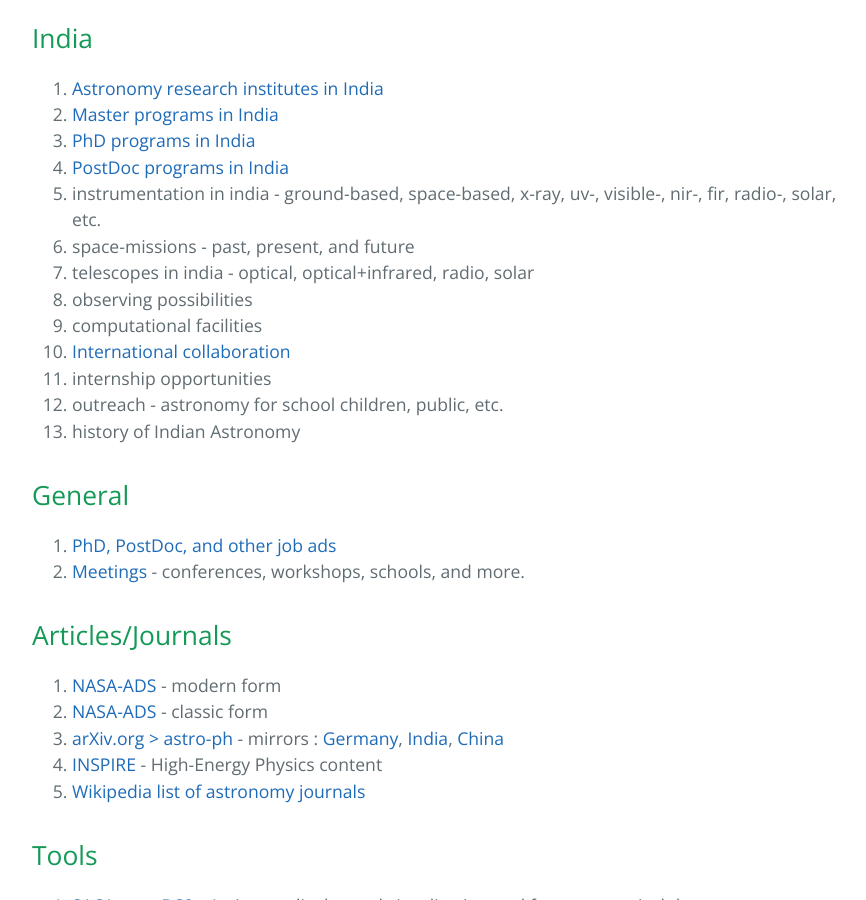
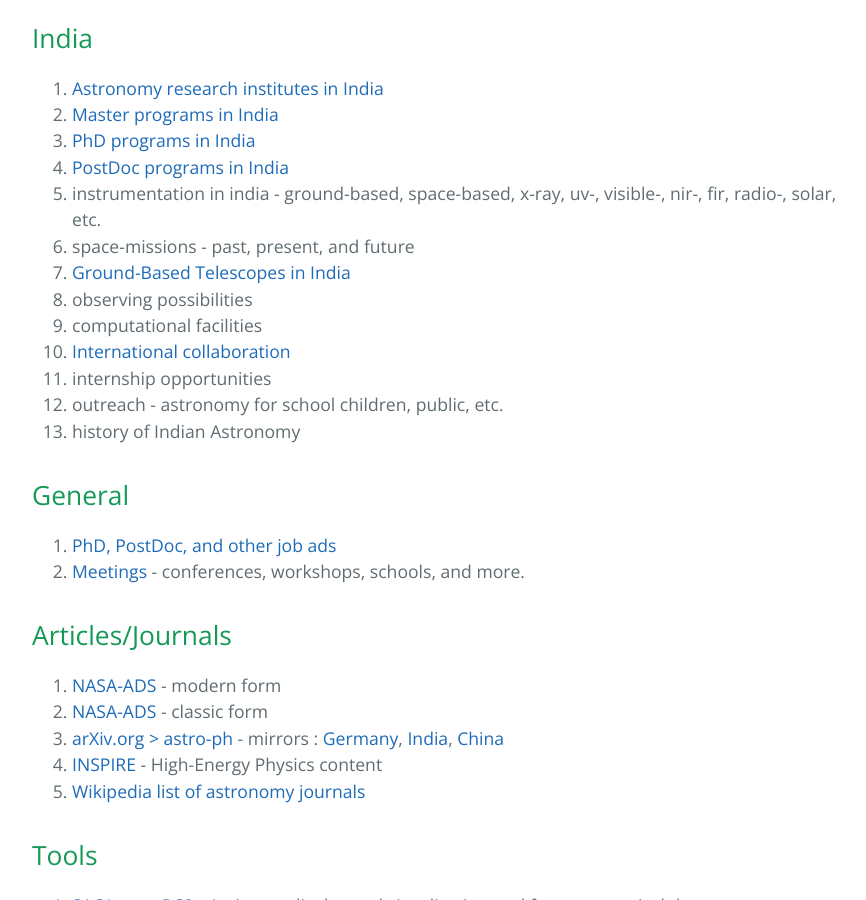
Before and after one commit to kalyanradhakrishnan/Astronomy-In-India, a Jekyll site: the page built from index.md, in a window 1280 px wide and 900 px high, scrolled down 608 px. Shown: the whole window, without its empty margins (192-1058 px from the left). Built offline with Jekyll 4.4.1, drawn with Linux system fonts in a browser that asks for light colours.

Commit message:
Update index.md

```diff
--- a/index.md
+++ b/index.md
@@ -16,7 +16,7 @@
 4. [PostDoc programs in India](./pages/postdoc_india.md)
 5. instrumentation in india - ground-based, space-based, x-ray, uv-, visible-, nir-, fir, radio-, solar, etc.
 6. space-missions - past, present, and future
-7. telescopes in india - optical, optical+infrared, radio, solar
+7. [Ground-Based Telescopes in India](./pages/telescopes_india.md)
 8. observing possibilities
 9. computational facilities
 10. [International collaboration](./pages/india_int_collab.md)
```
